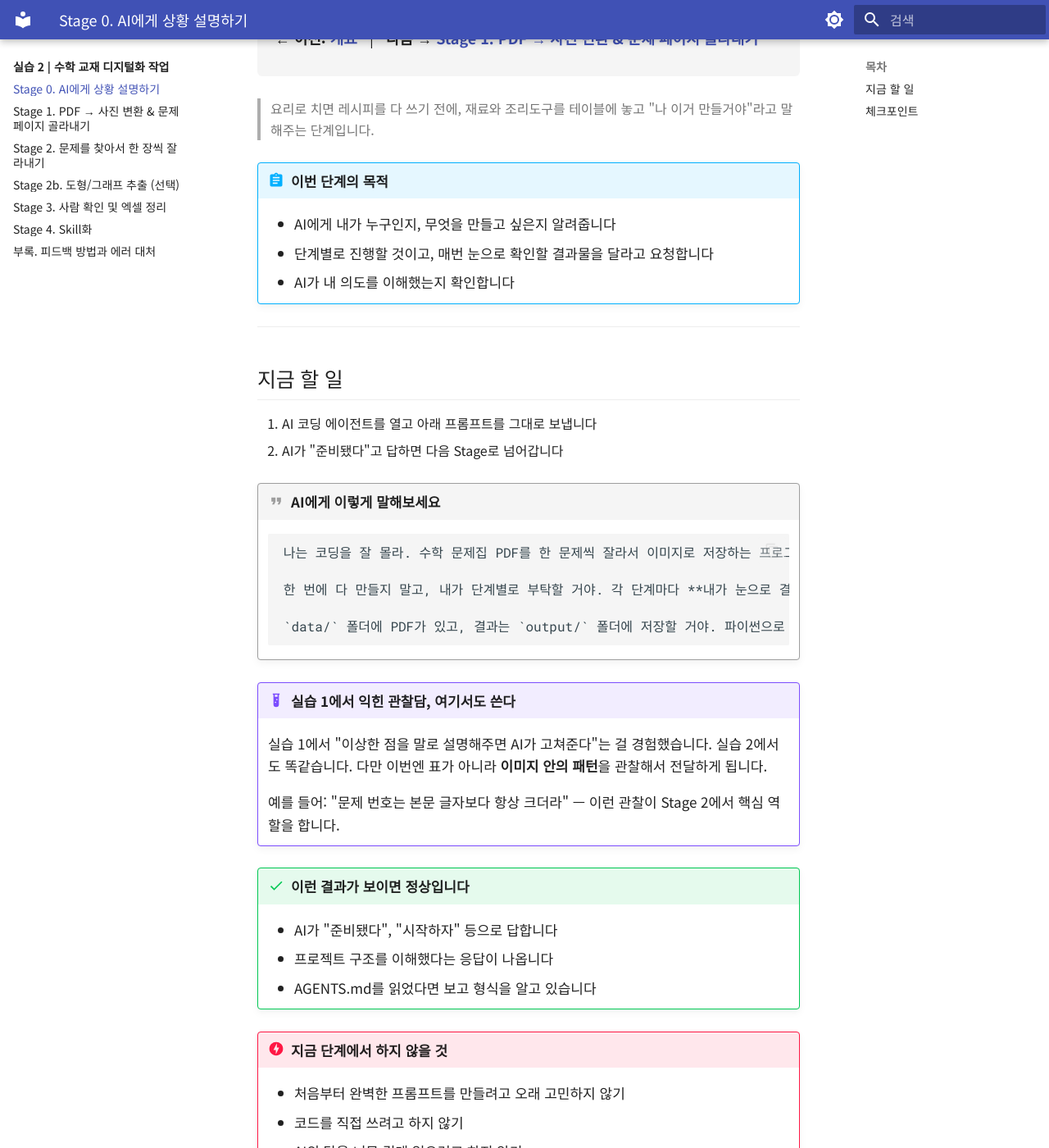
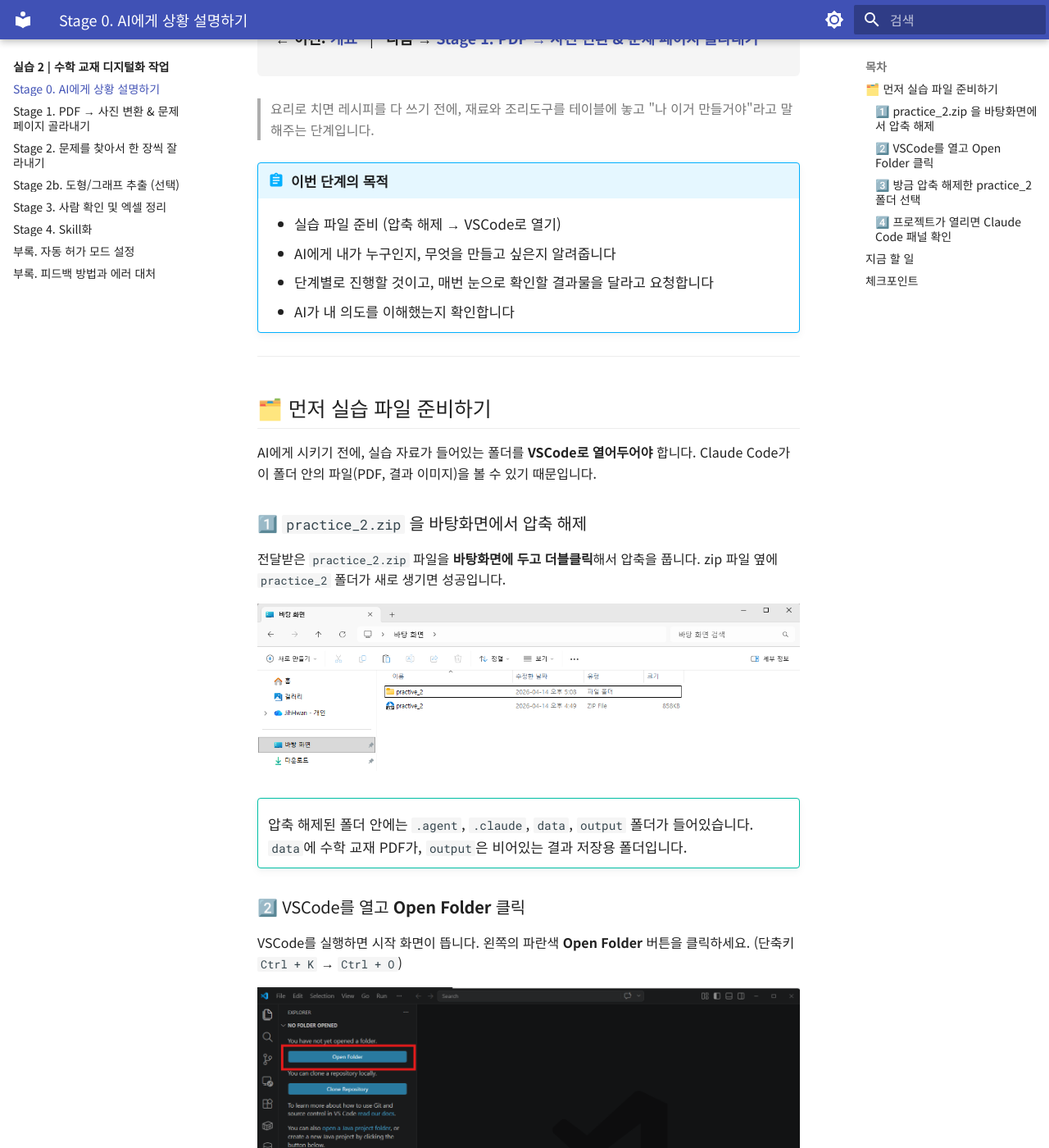
Before and after one commit to ohilikeit/ax-workshop-wiki, an MkDocs documentation site: the page built from docs/practice2/stage0.md, in a window 1280 px wide and 1400 px high, scrolled down 193 px. Shown: the whole window at 82% size. Built offline with MkDocs 1.6.1 and Material for MkDocs 9.7.7, drawn with Linux system fonts in a browser that asks for light colours; some of the changed text lies outside the part shown.

Commit message:
docs(practice2): mirror Stage 0 setup + auto-approval appendix from practice1
- Add '실습 파일 준비' 4-step section at top of practice2/stage0.md
- Add 4 setup screenshots (setup_1~4.png) for practice2
- Add 🚦 auto-approval banner above '지금 할 일'
- Create practice2/autoapprove.md (reuses practice1 autoapprove images)
- Register new page in mkdocs.yml nav

Co-Authored-By: Claude Opus 4.6 <noreply@anthropic.com>

```diff
--- a/docs/practice2/stage0.md
+++ b/docs/practice2/stage0.md
@@ -12,9 +12,56 @@ title: "Stage 0. AI에게 상황 설명하기"
 
 
 !!! abstract "이번 단계의 목적"
+    - 실습 파일 준비 (압축 해제 → VSCode로 열기)
     - AI에게 내가 누구인지, 무엇을 만들고 싶은지 알려줍니다
     - 단계별로 진행할 것이고, 매번 눈으로 확인할 결과물을 달라고 요청합니다
     - AI가 내 의도를 이해했는지 확인합니다
+
+---
+
+## 🗂️ 먼저 실습 파일 준비하기
+
+AI에게 시키기 전에, 실습 자료가 들어있는 폴더를 **VSCode로 열어두어야** 합니다. Claude Code가 이 폴더 안의 파일(PDF, 결과 이미지)을 볼 수 있기 때문입니다.
+
+### 1️⃣ `practice_2.zip` 을 바탕화면에서 압축 해제
+
+전달받은 `practice_2.zip` 파일을 **바탕화면에 두고 더블클릭**해서 압축을 풉니다. zip 파일 옆에 `practice_2` 폴더가 새로 생기면 성공입니다.
+
+![바탕화면에 압축 해제된 practice_2 폴더가 생긴 모습](../images/practice2/setup_1.png)
+
+!!! tip ""
+    압축 해제된 폴더 안에는 `.agent`, `.claude`, `data`, `output` 폴더가 들어있습니다. `data`에 수학 교재 PDF가, `output`은 비어있는 결과 저장용 폴더입니다.
+
+### 2️⃣ VSCode를 열고 **Open Folder** 클릭
+
+VSCode를 실행하면 시작 화면이 뜹니다. 왼쪽의 파란색 **Open Folder** 버튼을 클릭하세요. (단축키 `Ctrl + K` → `Ctrl + O`)
+
+![VSCode 시작 화면에서 Open Folder 버튼 위치](../images/practice2/setup_2.png)
+
+### 3️⃣ 방금 압축 해제한 `practice_2` 폴더 선택
+
+폴더 선택창이 뜨면 **바탕화면 → practice_2** 를 선택하고, 오른쪽 아래 **Select folder** 를 누릅니다.
+
+![practice_2 폴더를 선택하는 화면](../images/practice2/setup_3.png)
+
+!!! warning "주의 — `practice_2` 폴더 자체를 선택하세요"
+    실수로 `data` 폴더나 바탕화면 자체를 선택하지 않도록 주의하세요. 반드시 `.agent`, `.claude`, `data`, `output`이 **안에 보이는** `practice_2` 폴더를 선택해야 합니다.
+
+### 4️⃣ 프로젝트가 열리면 Claude Code 패널 확인
+
+VSCode 왼쪽 탐색기(EXPLORER)에 `data`와 `output` 폴더가 보이고, 오른쪽에는 **Claude Code** 패널이 있으면 준비 완료입니다.
+
+![practice_2 프로젝트가 열리고 오른쪽에 Claude Code 패널이 표시된 모습](../images/practice2/setup_4.png)
+
+!!! tip "Claude Code 패널이 안 보이면"
+    단축키 `Ctrl + Alt + I` 를 누르거나, 우측 상단에서 **Claude Code** 탭을 열면 됩니다.
+
+---
+
+!!! info "🚦 AI에게 시키기 전에 — 자동 허가 모드 설정"
+    에이전트가 매번 "이 파일 수정해도 될까요?"라고 물으면 실습 흐름이 끊깁니다. 실습 시작 전에 **자동 허가 모드**로 바꿔두세요.
+
+    👉 [**자동 허가 모드 설정 가이드 열기**](autoapprove.md) (Claude Code / Antigravity / Codex)
 
 ---
 
--- a/mkdocs.yml
+++ b/mkdocs.yml
@@ -93,4 +93,5 @@ nav:
     - "Stage 2b. 도형/그래프 추출 (선택)": practice2/stage2b.md
     - "Stage 3. 사람 확인 및 엑셀 정리": practice2/stage3.md
     - "Stage 4. Skill화": practice2/stage4.md
+    - "부록. 자동 허가 모드 설정": practice2/autoapprove.md
     - "부록. 피드백 방법과 에러 대처": practice2/appendix.md
```
Also changed, not shown: docs/practice2/autoapprove.md (added, +108 -0 lines), docs/images/practice2/setup_1.png (added), docs/images/practice2/setup_2.png (added), docs/images/practice2/setup_3.png (added), docs/images/practice2/setup_4.png (added).
